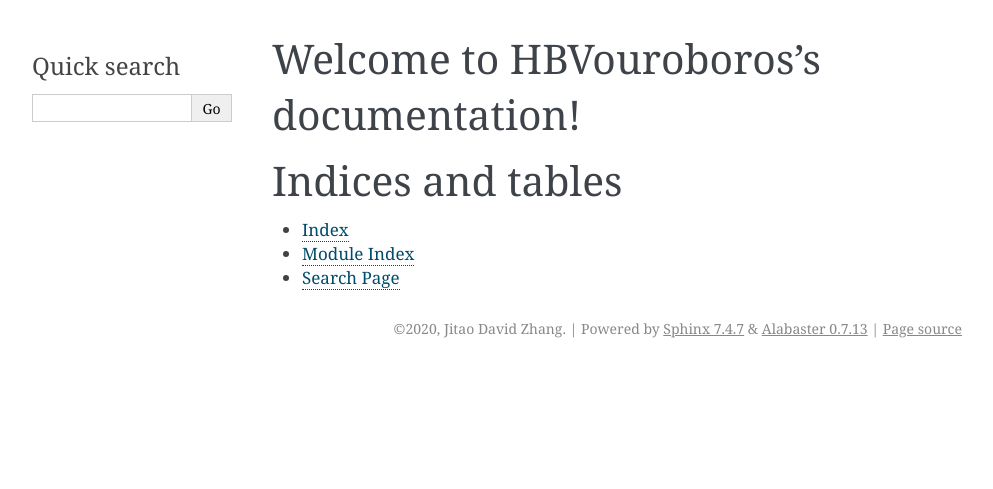
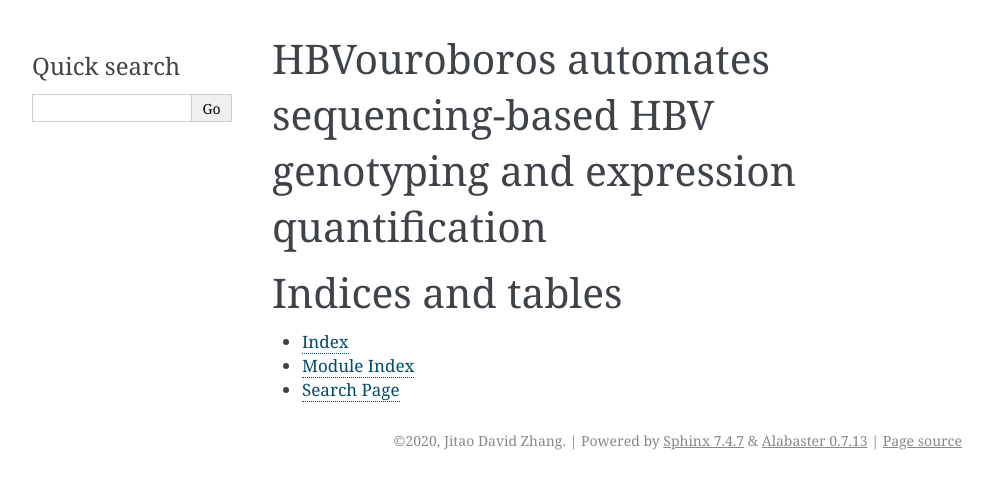
Before and after one commit to bedapub/HBVouroboros, a Sphinx documentation site: the page built from docs/index.rst, in a window 1280 px wide. Shown: the top 489 px of the page, without its empty margins (148-1141 px from the left). Built offline with Sphinx 7.4.7, drawn with Linux system fonts in a browser that asks for light colours.

```diff
--- a/docs/index.rst
+++ b/docs/index.rst
@@ -1,10 +1,5 @@
-.. HBVouroboros documentation master file, created by
-   sphinx-quickstart on Wed Mar 18 13:24:59 2020.
-   You can adapt this file completely to your liking, but it should at least
-   contain the root `toctree` directive.
-
-Welcome to HBVouroboros's documentation!
-========================================
+HBVouroboros automates sequencing-based HBV genotyping and expression quantification
+====================================================================================
 
 .. toctree::
    :maxdepth: 2
```
